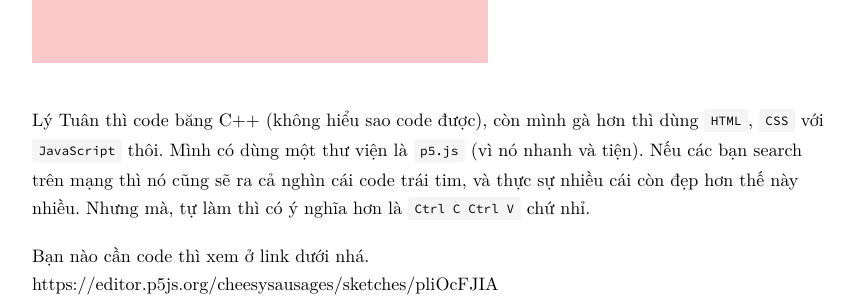
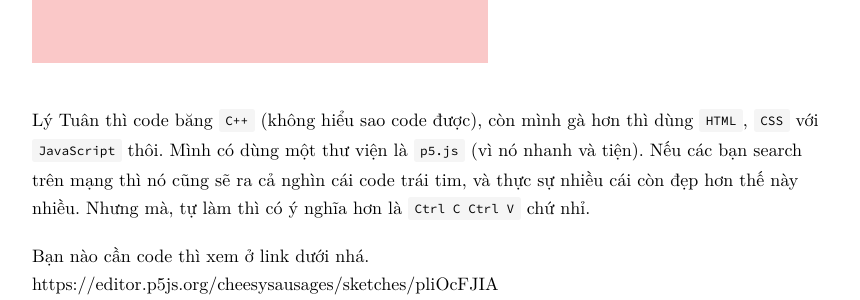
Before and after one commit to relatable52/relatable52.github.io, a Jekyll site: the page built from _posts/2024-02-13-traitimthukhoaly.md, in a window 1280 px wide. Shown: the part 1516-1816 px from the top of the page, without its empty margins (208-1068 px from the left). Built offline with Jekyll 4.4.1, drawn with Linux system fonts in a browser that asks for light colours; nearby versions of some CDN libraries; some web fonts are replaced.

```diff
--- a/_posts/2024-02-13-traitimthukhoaly.md
+++ b/_posts/2024-02-13-traitimthukhoaly.md
@@ -55,7 +55,7 @@ function draw() {
 }
 </script>
 
-Lý Tuân thì code băng C++ (không hiểu sao code được), còn mình gà hơn thì dùng `HTML`, `CSS` với `JavaScript` thôi. Mình có dùng một thư viện là `p5.js` (vì nó nhanh và tiện). Nếu các bạn search trên mạng thì nó cũng sẽ ra cả nghìn cái code trái tim, và thực sự nhiều cái còn đẹp hơn thế này nhiều. Nhưng mà, tự làm thì có ý nghĩa hơn là `Ctrl C Ctrl V` chứ nhỉ.
+Lý Tuân thì code băng `C++` (không hiểu sao code được), còn mình gà hơn thì dùng `HTML`, `CSS` với `JavaScript` thôi. Mình có dùng một thư viện là `p5.js` (vì nó nhanh và tiện). Nếu các bạn search trên mạng thì nó cũng sẽ ra cả nghìn cái code trái tim, và thực sự nhiều cái còn đẹp hơn thế này nhiều. Nhưng mà, tự làm thì có ý nghĩa hơn là `Ctrl C Ctrl V` chứ nhỉ.
 
 Bạn nào cần code thì xem ở link dưới nhá.  https://editor.p5js.org/cheesysausages/sketches/pliOcFJIA
 
```
